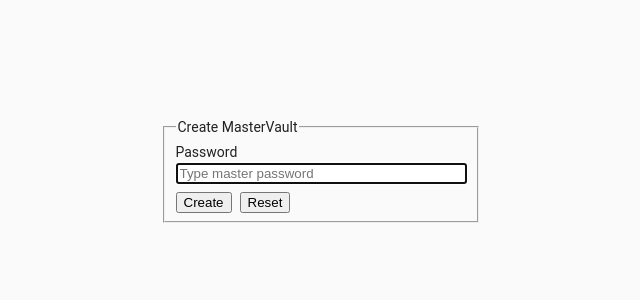
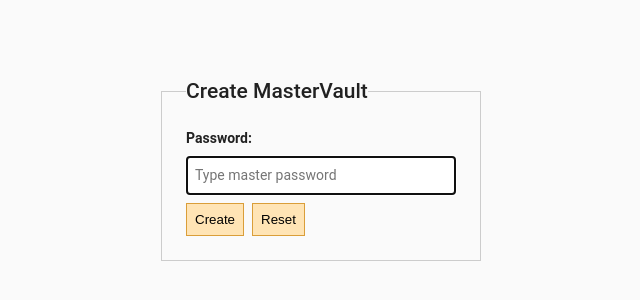
Before and after one commit to igrek8/demo-password-manager, a React app: page /sign-up in a window 1280 px wide. Shown: the part 230-530 px from the top of the page, without its empty margins (319-959 px from the left). Built offline with nearby package versions, Linux system fonts and the light colour scheme.

Commit message:
немного добавим глобальных стилей и приукрасим приложение

```diff
--- a/src/components/app.jsx
+++ b/src/components/app.jsx
@@ -1,8 +1,44 @@
 import React, { useContext } from 'react';
 import { Switch, Route, Redirect } from 'react-router-dom';
+import withStyles from '@material-ui/core/styles/withStyles';
 import SignUpPage from './sign-up-page';
 import Dashboard from './dashboard';
 import SessionContext from './session-context';
+
+const styles = (theme) => ({
+  '@global': {
+    input: {
+      ...theme.typography.body1,
+      padding: theme.spacing.unit,
+      width: '100%',
+      borderWidth: 1,
+      borderColor: '#ccc',
+      borderStyle: 'solid',
+    },
+    label: {
+      fontWeight: 'bold',
+    },
+    legend: {
+      padding: 0,
+      ...theme.typography.title,
+    },
+    fieldset: {
+      margin: 0,
+      borderWidth: 1,
+      borderColor: '#ccc',
+      borderStyle: 'solid',
+      padding: theme.spacing.unit * 3,
+    },
+    button: {
+      borderWidth: 1,
+      borderStyle: 'solid',
+      borderColor: '#da9e39',
+      fontWeight: 500,
+      background: 'moccasin',
+      padding: theme.spacing.unit,
+    },
+  },
+});
 
 const App = () => {
   const { decryptedSession: session } = useContext(SessionContext);
@@ -20,4 +56,4 @@ const App = () => {
   );
 };
 
-export default App;
+export default withStyles(styles)(App);
--- a/src/components/resource-form.jsx
+++ b/src/components/resource-form.jsx
@@ -36,7 +36,7 @@ const Records = ({ fields, classes, readOnly }) =>
     const nameKey = `${name}.name`;
     const dataKey = `${name}.data`;
     return (
-      <React.Fragment key={name}>
+      <fieldset key={name} className={cn(classes.item)}>
         <label htmlFor='resourceName' className={cn(classes.item)}>
           <span className={cn(classes.item)}>Record name:</span>
           <Field
@@ -70,7 +70,7 @@ const Records = ({ fields, classes, readOnly }) =>
             </button>
           </div>
         )}
-      </React.Fragment>
+      </fieldset>
     );
   });
 
@@ -89,7 +89,7 @@ const ResourceForm = ({
   return (
     <form onSubmit={handleSubmit} onReset={form.reset} className={classes.root}>
       <Typography variant='title' className={cn(classes.item)}>
-        {id ? 'Edit resource' : 'New resource'}
+        {id ? `Edit resource ${id}` : 'New resource'}
       </Typography>
       <label htmlFor='resourceName' className={cn(classes.item)}>
         <span className={cn(classes.item)}>Resource name:</span>
--- a/src/components/sign-up-form.jsx
+++ b/src/components/sign-up-form.jsx
@@ -46,7 +46,7 @@ const SignUpForm = ({
           </div>
         )}
         <label htmlFor='password' className={cn(classes.item)}>
-          Password
+          <span className={cn(classes.item)}>Password:</span>
           <Field
             id='password'
             name='password'
--- a/webpack.config.dev.js
+++ b/webpack.config.dev.js
@@ -21,6 +21,7 @@ module.exports = {
   },
   output: {
     path: `${__dirname}/build`,
+    publicPath: '/',
     filename: 'main.js',
   },
   plugins: [
```
